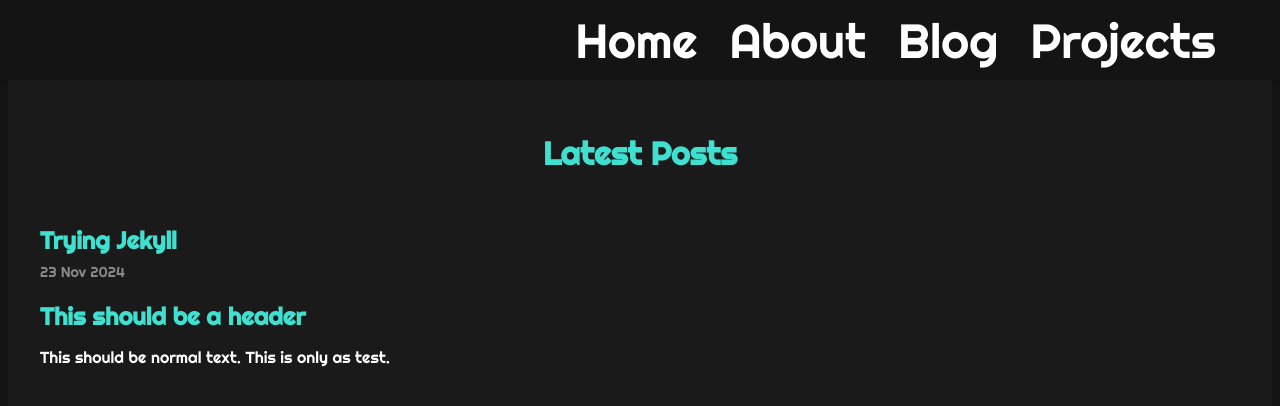
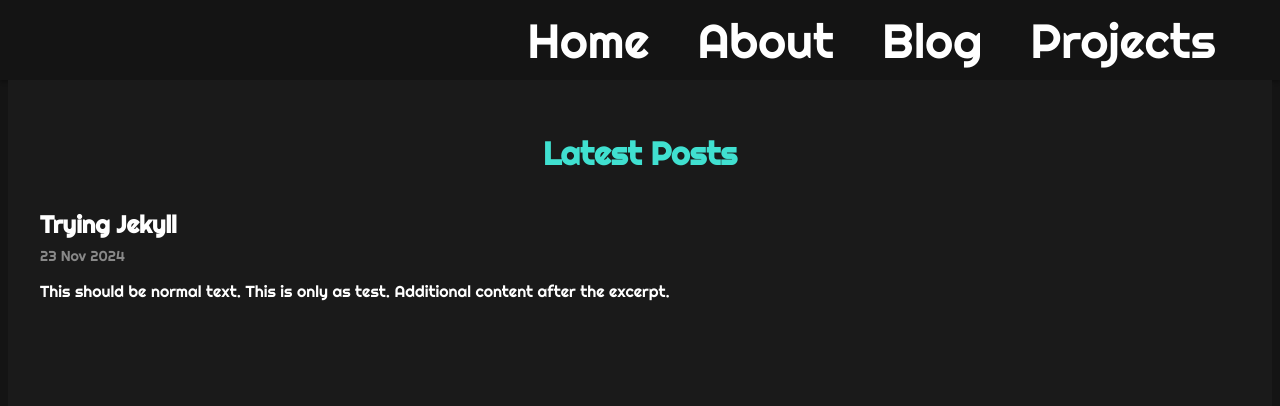
Before and after one commit to adrian-hernandez/home, a Jekyll site: the page built from blog/index.md, in a window 1280 px wide. Shown: the top 406 px of the page. Built offline with Jekyll 4.4.1, drawn with Linux system fonts in a browser that asks for light colours.

Commit message:
Make individual posts' pages better styled

```diff
--- a/_posts/2024-11-23-trying-jekyll.md
+++ b/_posts/2024-11-23-trying-jekyll.md
@@ -5,10 +5,5 @@
 excerpt_separator: <!--more-->
 ---
 
-## This should be a header
-
 This should be normal text. This is only as test.
-
-<!--more-->
-
 Additional content after the excerpt.
--- a/assets/css/main.css
+++ b/assets/css/main.css
@@ -54,7 +54,7 @@
 
 .site-nav {
   display: flex;
-  gap: 1rem;
+  gap: 2rem;
   height: 100%;
 }
 
@@ -124,12 +124,12 @@
 }
 
 .post-preview h2 a {
-  color: var(--color-accent);
+color: var(--color-text-primary);
   text-decoration: none;
 }
 
 .post-preview h2 a:hover {
-  color: var(--color-text-primary);
+  color: var(--color-accent);
 }
 
 .post-preview time {
@@ -159,6 +159,39 @@
   align-items: flex-start;
 }
 
+/* Ensure post content takes full width and wraps properly */
+.page-content > * {
+  width: 100%;
+  max-width: 100%;
+  word-wrap: break-word;
+  overflow-wrap: break-word;
+}
+
+/* Keep the h1 centered if desired */
+.page-content > h1:first-child {
+  text-align: center;
+  margin-bottom: 1rem;
+}
+
+/* Style the post date in individual posts */
+.page-content > time {
+  color: #888;
+  font-size: 0.9rem;
+  display: block;
+  margin-bottom: 2rem;
+  text-align: center;  /* Center the date in posts */
+  width: 100%;        /* Ensure full width for centering */
+}
+
+/* Keep post preview dates left-aligned */
+.post-preview time {
+  color: #888;
+  font-size: 0.9rem;
+  display: block;
+  margin-bottom: 1rem;
+  text-align: left;   /* Keep preview dates left-aligned */
+}
+
 h1, h2, h3, h4, h5, h6 {
   color: var(--color-accent);
 }
```
Also changed, not shown: _drafts/blog/technical/example-tech-post.md (+38 -2 lines), _layouts/post.html (added, +7 -0 lines).
